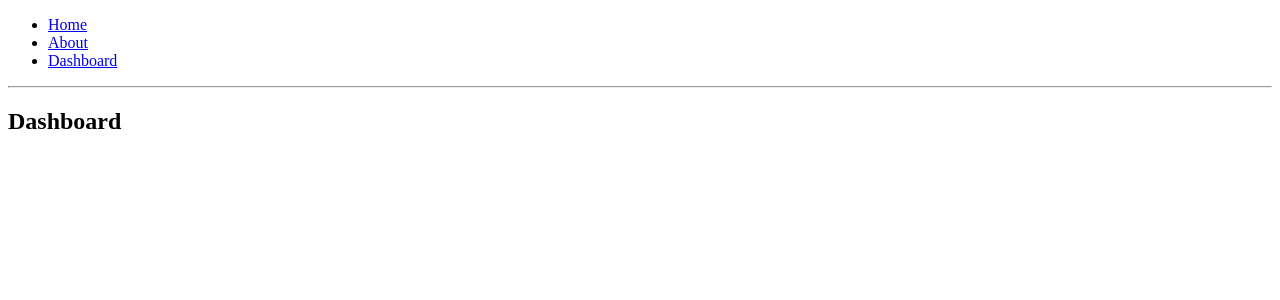
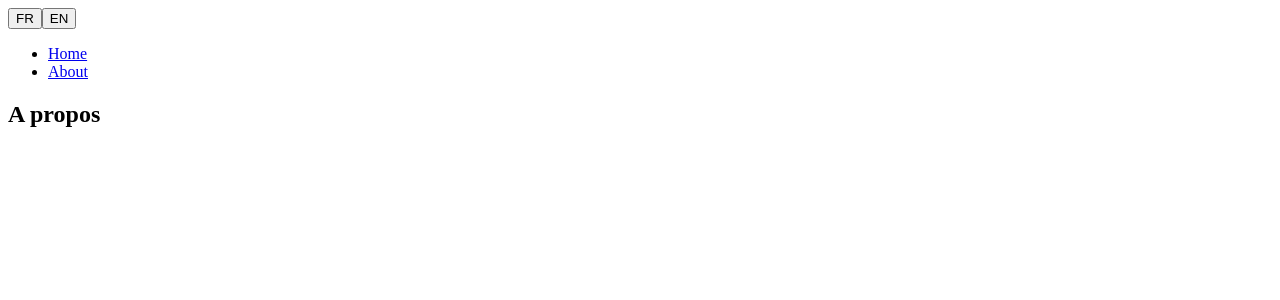
Before and after one commit to Crawblu/Fast-Typer-front, a React (Create React App) app in the folder fast-typer/: page /dashboard in a window 1280 px wide. Shown: the top 300 px of the page. Built offline with nearby package versions, Linux system fonts and the light colour scheme.

Commit message:
MultiLang
Traduction i18next

```diff
--- a/fast-typer/package.json
+++ b/fast-typer/package.json
@@ -8,8 +8,13 @@
     "@testing-library/user-event": "^12.5.0",
     "eslint": "^7.15.0",
     "eslint-config-airbnb": "^18.2.1",
+    "i18next": "^19.8.4",
+    "i18next-browser-languagedetector": "^6.0.1",
+    "i18next-http-backend": "^1.0.21",
+    "i18next-xhr-backend": "^3.2.2",
     "react": "^17.0.1",
     "react-dom": "^17.0.1",
+    "react-i18next": "^11.8.5",
     "react-router": "^5.2.0",
     "react-router-dom": "^5.2.0",
     "react-scripts": "4.0.1",
--- /dev/null
+++ b/fast-typer/public/locales/en/translation.json
@@ -0,0 +1,4 @@
+{
+    "Home": "Home",
+    "About": "About"
+}
--- /dev/null
+++ b/fast-typer/public/locales/fr/translation.json
@@ -0,0 +1,4 @@
+{
+    "Home": "Accueil",
+    "About": "A propos"
+}
--- a/fast-typer/src/app.jsx
+++ b/fast-typer/src/app.jsx
@@ -5,9 +5,18 @@ import {
   Route,
   Link,
 } from 'react-router-dom';
+import { useTranslation } from 'react-i18next';
 
-export default function BasicExample() {
+export default function App() {
+  const { i18n } = useTranslation();
+
+  const changeLanguage = (language) => {
+    i18n.changeLanguage(language);
+  };
   return (
+    <div className="App">
+      <button type="button" onClick={() => changeLanguage('fr')}>FR</button>
+      <button type="button" onClick={() => changeLanguage('en')}>EN</button>
       <Router>
         <div>
           <ul>
@@ -17,33 +26,51 @@ export default function BasicExample() {
             <li>
               <Link to="/about">About</Link>
             </li>
-          <li>
-            <Link to="/dashboard">Dashboard</Link>
-          </li>
           </ul>
+        </div>
 
-        <hr />
-
-        {/*
-          A <Switch> looks through all its children <Route>
-          elements and renders the first one whose path
-          matches the current URL. Use a <Switch> any time
-          you have multiple routes, but you want only one
-          of them to render at a time
-        */}
         <Switch>
           <Route exact path="/">
             <Home />
           </Route>
-          <Route path="/about">
+          <Route>
             <About />
           </Route>
-          <Route path="/dashboard">
-            <Dashboard />
-          </Route>
         </Switch>
+      </Router>
     </div>
-    </Router>
+    // <Router>
+    //   <div>
+    //     <ul>
+    //       <li>
+    //         <Link to="/">Home</Link>
+    //       </li>
+    //       <li>
+    //         <Link to="/about">About</Link>
+    //       </li>
+    //       <li>
+    //         <Link to="/dashboard">Dashboard</Link>
+    //       </li>
+    //     </ul>
+
+  //     <hr />
+
+  //     <Suspense fallback={null}>
+  //       <LanguageSelector />
+  //       <Switch>
+  //         <Route exact path="/">
+  //           <Home />
+  //         </Route>
+  //         <Route path="/about">
+  //           <About />
+  //         </Route>
+  //         <Route path="/dashboard">
+  //           <Dashboard />
+  //         </Route>
+  //       </Switch>
+  //     </Suspense>
+  //   </div>
+  // </Router>
   );
 }
 
@@ -51,25 +78,27 @@ export default function BasicExample() {
 // in your app.
 
 function Home() {
+  const { t } = useTranslation();
   return (
     <div>
-      <h2>Home</h2>
+      <h2>{t('Home')}</h2>
     </div>
   );
 }
 
 function About() {
+  const { t } = useTranslation();
   return (
     <div>
-      <h2>About</h2>
+      <h2>{t('About')}</h2>
     </div>
   );
 }
 
-function Dashboard() {
-  return (
-    <div>
-      <h2>Dashboard</h2>
-    </div>
-  );
-}
+// function Dashboard() {
+//   return (
+//     <div>
+//       <h2>Dashboard</h2>
+//     </div>
+//   );
+// }
--- /dev/null
+++ b/fast-typer/src/i18n.js
@@ -0,0 +1,23 @@
+import i18n from 'i18next';
+import Backend from 'i18next-http-backend';
+import LanguageDetector from 'i18next-browser-languagedetector';
+import { initReactI18next } from 'react-i18next';
+
+i18n
+  .use(Backend)
+  .use(LanguageDetector)
+  .use(initReactI18next)
+  .init({
+    lng: 'fr',
+    fallbackLng: 'fr',
+    debug: true,
+    detection: {
+      order: ['queryString', 'cookie'],
+      cache: ['cookie'],
+    },
+    interpolation: {
+      escapeValue: false,
+    },
+  });
+
+export default i18n;
--- a/fast-typer/src/index.jsx
+++ b/fast-typer/src/index.jsx
@@ -1,8 +1,11 @@
-import React from 'react';
+import React, { Suspense } from 'react';
 import ReactDOM from 'react-dom';
 import App from './app';
+import './i18n';
 
 ReactDOM.render(
-  <App />,
+  <Suspense fallback={<div>Loading...</div>}>
+    <App />
+  </Suspense>,
   document.getElementById('root'),
 );
```
Also changed, not shown: fast-typer/src/Home.jsx (added, +14 -0 lines), 2 other files (tests, documents, lock files or other folders). Lines whose indentation alone changed are shown as unchanged.
